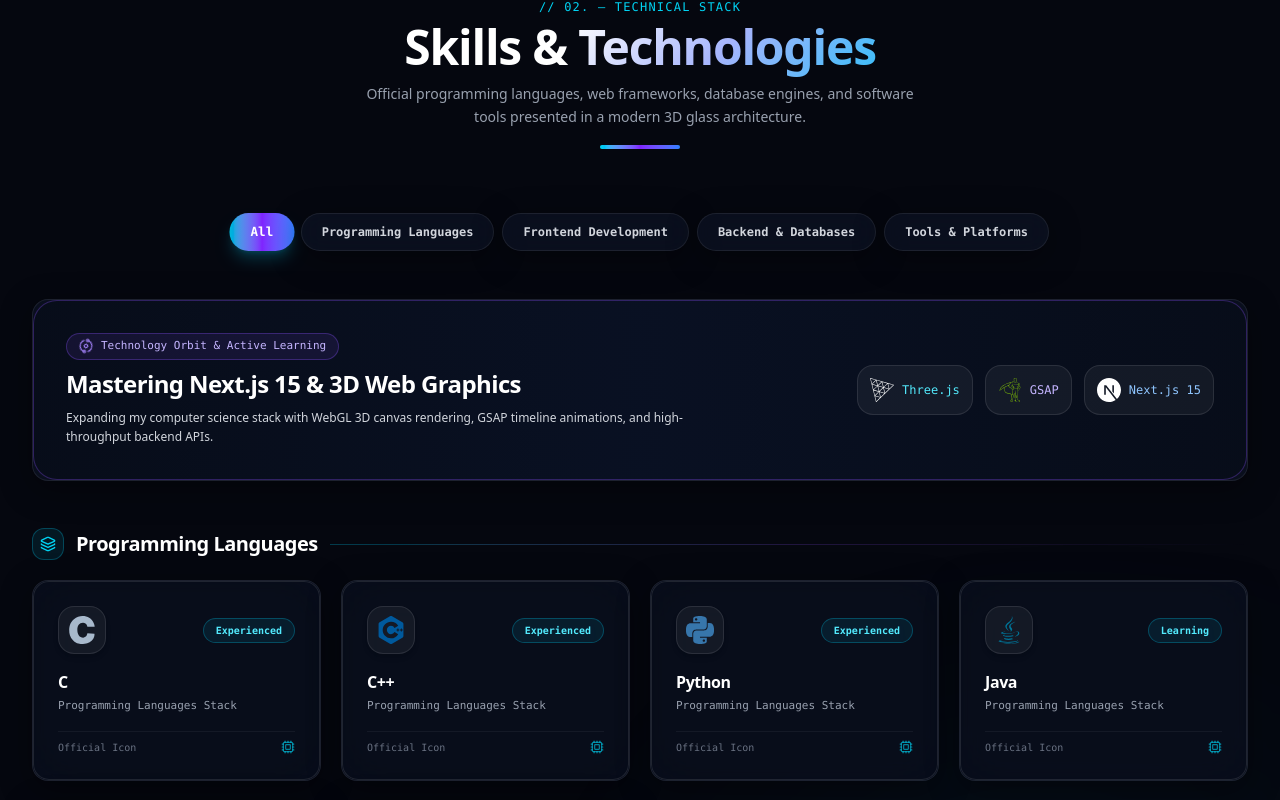
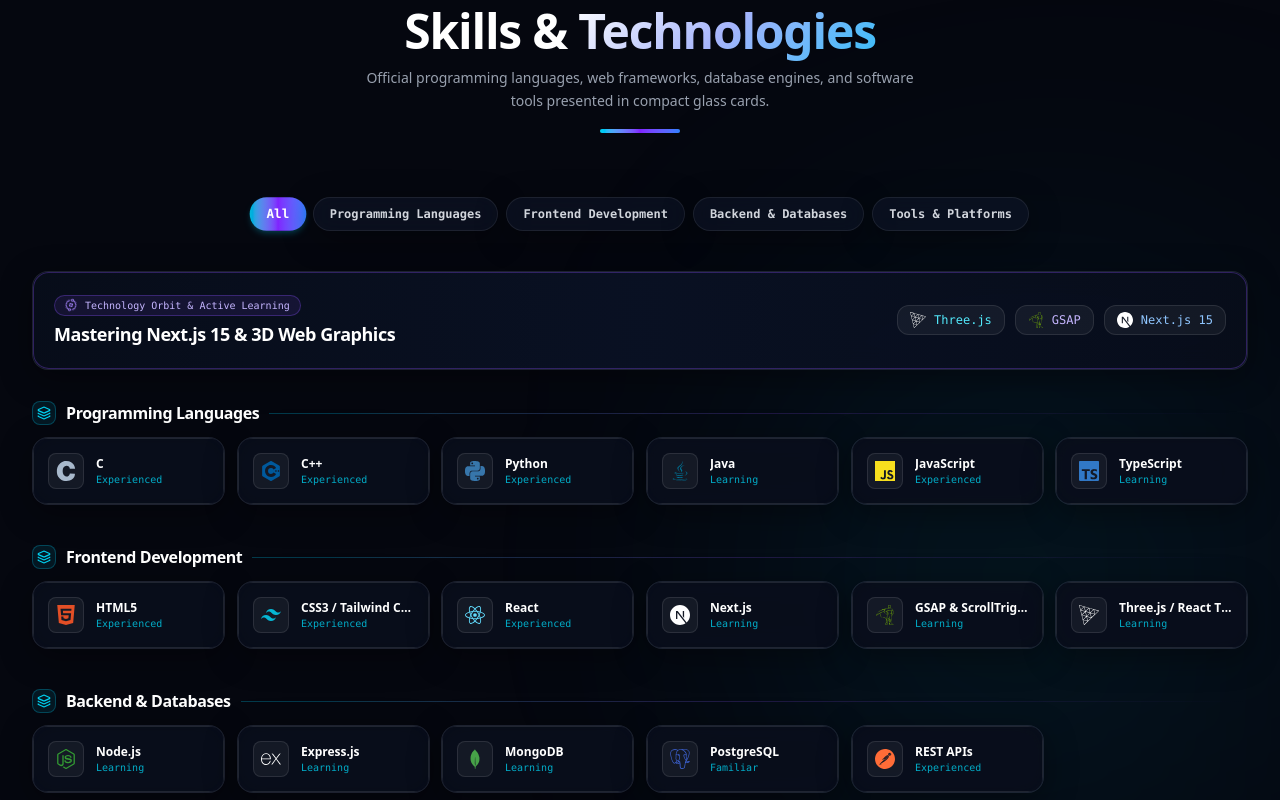
Before and after one commit to Sachinxcode-01/vrushabh-portfolio, a Next.js app: page / in a window 1280 px wide. Shown: the part 2111-2911 px from the top of the page. Built offline with nearby package versions, Linux system fonts and the light colour scheme.

Commit message:
Make Skills & Technologies cards compact, small, and aligned in a 6-column grid

```diff
--- a/components/sections/SkillsSection.tsx
+++ b/components/sections/SkillsSection.tsx
@@ -6,7 +6,7 @@
 import { SectionHeading } from '@/components/ui/SectionHeading';
 import { TechIcon } from '@/components/ui/TechIcon';
 import { PremiumMotionCard } from '@/components/ui/PremiumMotionCard';
-import { Sparkles, Cpu, Orbit, Layers } from 'lucide-react';
+import { Orbit, Layers } from 'lucide-react';
 
 export function SkillsSection() {
   const [activeCategory, setActiveCategory] = useState<string>('All');
@@ -18,7 +18,7 @@
   );
 
   return (
-    <section id="skills" className="relative py-24 bg-transparent overflow-hidden">
+    <section id="skills" className="relative py-20 bg-transparent overflow-hidden">
       {/* Section Ambient Glow */}
       <SectionAmbientLight color="cyan" position="right" />
 
@@ -29,18 +29,18 @@
           subtitle="TECHNICAL STACK"
           title="Skills &"
           gradientTitle="Technologies"
-          description="Official programming languages, web frameworks, database engines, and software tools presented in a modern 3D glass architecture."
+          description="Official programming languages, web frameworks, database engines, and software tools presented in compact glass cards."
         />
 
         {/* Category Filter Pills */}
-        <div className="flex flex-wrap items-center justify-center gap-2 mb-12">
+        <div className="flex flex-wrap items-center justify-center gap-2 mb-10">
           {categories.map(cat => (
             <button
               key={cat}
               onClick={() => setActiveCategory(cat)}
-              className={`px-5 py-2.5 rounded-full text-xs font-mono font-semibold transition-all duration-300 ${
+              className={`px-4 py-2 rounded-full text-xs font-mono font-semibold transition-all duration-300 ${
                 activeCategory === cat
-                  ? 'bg-gradient-to-r from-cyan-500 via-violet-600 to-blue-500 text-white shadow-lg shadow-cyan-500/25 scale-105'
+                  ? 'bg-gradient-to-r from-cyan-500 via-violet-600 to-blue-500 text-white shadow-md shadow-cyan-500/20 scale-105'
                   : 'glass-panel text-gray-300 hover:text-white hover:border-cyan-500/30'
               }`}
             >
@@ -49,35 +49,32 @@
           ))}
         </div>
 
-        {/* Currently Learning Banner Card */}
+        {/* Compact Currently Learning Banner Card */}
         {(activeCategory === 'All' || activeCategory === 'Currently Learning') && (
-          <div className="mb-12">
+          <div className="mb-8">
             <PremiumMotionCard glowColor="violet">
-              <div className="p-6 sm:p-8 rounded-3xl bg-gradient-to-r from-[#080d1a]/90 via-[#0a1124]/90 to-[#080d1a]/90 border border-violet-500/30 flex flex-col md:flex-row items-center justify-between gap-6">
-                <div className="space-y-2 text-left">
-                  <div className="inline-flex items-center gap-2 px-3 py-1 rounded-full bg-violet-500/10 border border-violet-500/30 text-violet-300 text-[11px] font-mono">
-                    <Orbit className="w-3.5 h-3.5 text-violet-400 animate-spin" />
+              <div className="p-4 sm:p-5 rounded-2xl bg-gradient-to-r from-[#080d1a]/90 via-[#0a1124]/90 to-[#080d1a]/90 border border-violet-500/30 flex flex-col sm:flex-row items-center justify-between gap-4">
+                <div className="space-y-1 text-left">
+                  <div className="inline-flex items-center gap-2 px-2.5 py-0.5 rounded-full bg-violet-500/10 border border-violet-500/30 text-violet-300 text-[10px] font-mono">
+                    <Orbit className="w-3 h-3 text-violet-400 animate-spin" />
                     <span>Technology Orbit & Active Learning</span>
                   </div>
-                  <h4 className="text-xl sm:text-2xl font-bold text-white tracking-tight">
+                  <h4 className="text-base sm:text-lg font-bold text-white tracking-tight">
                     Mastering Next.js 15 & 3D Web Graphics
                   </h4>
-                  <p className="text-xs text-gray-300 max-w-2xl leading-relaxed">
-                    Expanding my computer science stack with WebGL 3D canvas rendering, GSAP timeline animations, and high-throughput backend APIs.
-                  </p>
                 </div>
 
-                <div className="flex items-center gap-3 shrink-0">
-                  <div className="p-3 rounded-2xl bg-white/5 border border-white/10 flex items-center gap-2 text-xs font-mono text-cyan-300">
-                    <TechIcon name="Three.js" className="w-6 h-6" />
+                <div className="flex items-center gap-2.5 shrink-0">
+                  <div className="px-3 py-1.5 rounded-xl bg-white/5 border border-white/10 flex items-center gap-2 text-xs font-mono text-cyan-300">
+                    <TechIcon name="Three.js" className="w-4 h-4" />
                     <span>Three.js</span>
                   </div>
-                  <div className="p-3 rounded-2xl bg-white/5 border border-white/10 flex items-center gap-2 text-xs font-mono text-violet-300">
-                    <TechIcon name="GSAP" className="w-6 h-6" />
+                  <div className="px-3 py-1.5 rounded-xl bg-white/5 border border-white/10 flex items-center gap-2 text-xs font-mono text-violet-300">
+                    <TechIcon name="GSAP" className="w-4 h-4" />
                     <span>GSAP</span>
                   </div>
-                  <div className="p-3 rounded-2xl bg-white/5 border border-white/10 flex items-center gap-2 text-xs font-mono text-blue-300">
-                    <TechIcon name="Next.js" className="w-6 h-6" />
+                  <div className="px-3 py-1.5 rounded-xl bg-white/5 border border-white/10 flex items-center gap-2 text-xs font-mono text-blue-300">
+                    <TechIcon name="Next.js" className="w-4 h-4" />
                     <span>Next.js 15</span>
                   </div>
                 </div>
@@ -86,49 +83,38 @@
           </div>
         )}
 
-        {/* Categorized Skills Grid */}
-        <div className="space-y-14">
+        {/* Categorized Skills Grid - Compact 6-Column Grid */}
+        <div className="space-y-10">
           {displayedCategories.map((category) => (
-            <div key={category.category} className="space-y-5">
-              <div className="flex items-center gap-3">
-                <div className="w-8 h-8 rounded-xl bg-cyan-500/10 border border-cyan-500/30 flex items-center justify-center text-cyan-400">
-                  <Layers className="w-4 h-4" />
+            <div key={category.category} className="space-y-3">
+              <div className="flex items-center gap-2.5">
+                <div className="w-6 h-6 rounded-lg bg-cyan-500/10 border border-cyan-500/30 flex items-center justify-center text-cyan-400">
+                  <Layers className="w-3.5 h-3.5" />
                 </div>
-                <h4 className="text-xl font-bold text-white tracking-tight">
+                <h4 className="text-base font-bold text-white tracking-tight">
                   {category.category}
                 </h4>
                 <div className="h-[1px] flex-1 bg-gradient-to-r from-cyan-500/30 via-violet-500/20 to-transparent" />
               </div>
 
-              {/* Bento Grid layout */}
-              <div className="grid grid-cols-1 sm:grid-cols-2 lg:grid-cols-3 xl:grid-cols-4 gap-5">
+              {/* Compact Skill Cards Grid */}
+              <div className="grid grid-cols-2 sm:grid-cols-3 md:grid-cols-4 lg:grid-cols-6 gap-3">
                 {category.skills.map((skill) => (
                   <PremiumMotionCard key={skill.name} className="h-full">
-                    <div className="p-6 rounded-2xl bg-[#080d1a]/80 backdrop-blur-xl border border-white/10 hover:border-cyan-400/40 transition-all duration-300 flex flex-col justify-between h-full group space-y-4 shadow-xl">
-                      {/* Top Bar: Icon & Level Tag */}
-                      <div className="flex items-center justify-between">
-                        <div className="w-12 h-12 rounded-2xl bg-white/5 border border-white/10 flex items-center justify-center group-hover:scale-110 group-hover:border-cyan-400/50 transition-all shadow-md">
-                          <TechIcon name={skill.name} className="w-7 h-7" />
-                        </div>
-                        <span className="px-3 py-1 rounded-full text-[10px] font-mono font-semibold bg-cyan-500/10 border border-cyan-500/30 text-cyan-300">
+                    <div className="p-3 sm:p-3.5 rounded-xl bg-[#080d1a]/80 backdrop-blur-md border border-white/10 hover:border-cyan-400/50 transition-all duration-300 flex items-center gap-3 group shadow-md hover:scale-105">
+                      {/* Compact Brand Icon Box */}
+                      <div className="w-9 h-9 shrink-0 rounded-lg bg-white/5 border border-white/10 flex items-center justify-center group-hover:scale-110 group-hover:border-cyan-400/50 transition-all">
+                        <TechIcon name={skill.name} className="w-5 h-5" />
+                      </div>
+
+                      {/* Text Details */}
+                      <div className="min-w-0 overflow-hidden">
+                        <h5 className="text-xs font-bold text-white truncate group-hover:text-cyan-300 transition-colors">
+                          {skill.name}
+                        </h5>
+                        <span className="text-[10px] font-mono text-cyan-400/80 block truncate">
                           {skill.level}
                         </span>
-                      </div>
-
-                      {/* Details: Name & Category */}
-                      <div className="space-y-1">
-                        <h5 className="text-base font-extrabold text-white tracking-tight group-hover:text-cyan-300 transition-colors">
-                          {skill.name}
-                        </h5>
-                        <p className="text-[11px] font-mono text-gray-400">
-                          {category.category} Stack
-                        </p>
-                      </div>
-
-                      {/* Footer Glow Line */}
-                      <div className="pt-2 border-t border-white/5 flex items-center justify-between text-[10px] font-mono text-gray-500">
-                        <span>Official Icon</span>
-                        <Cpu className="w-3.5 h-3.5 text-cyan-400/60 group-hover:text-cyan-400 transition-colors" />
                       </div>
                     </div>
                   </PremiumMotionCard>
```
